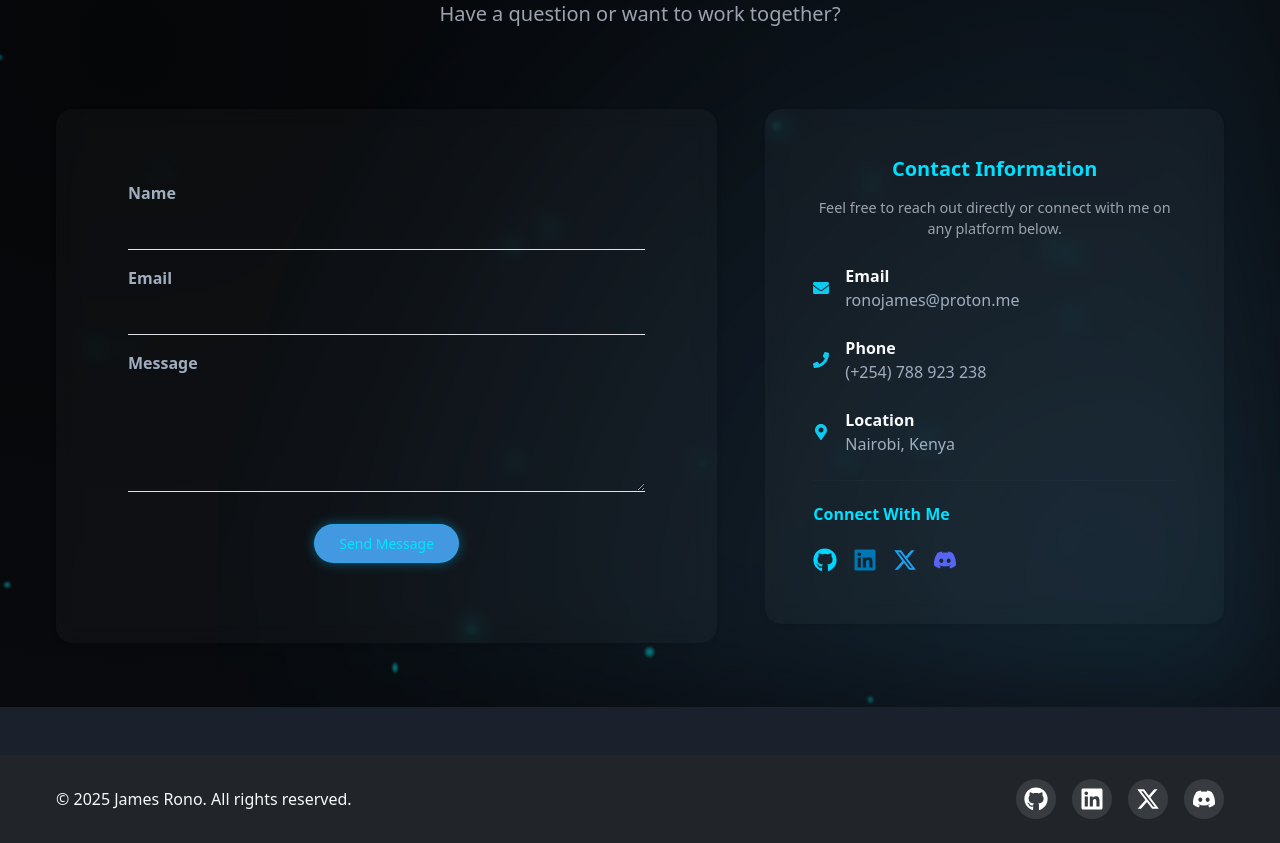
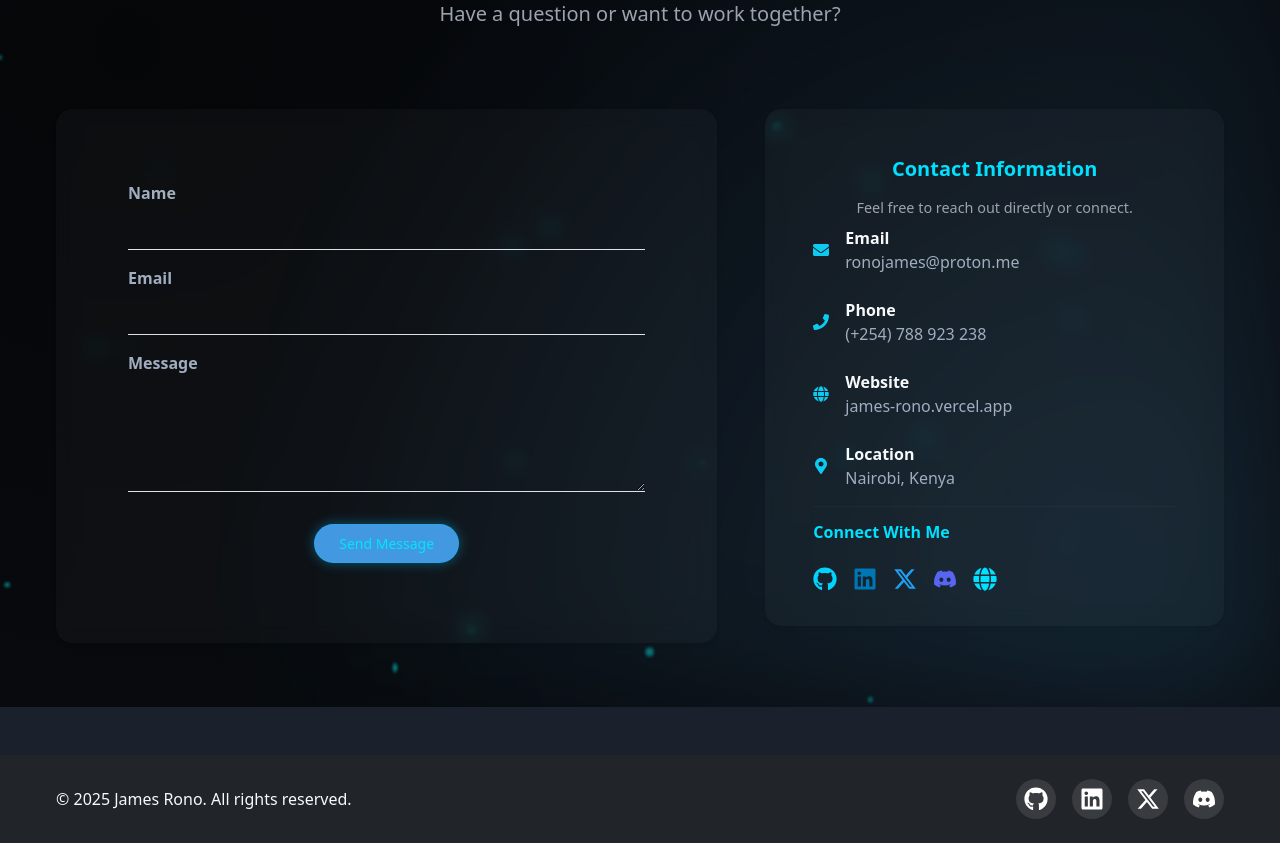
Before and after one commit to jimmi0623/james-rono, a React (Create React App) app: page / in a window 1280 px wide. Shown: the part 8200-9043 px from the top of the page. Built offline with nearby package versions, Linux system fonts and the light colour scheme.

Commit message:
doc: Added and integrated  EmailJs API
updated README.md with EmailJs API setup and configuration

```diff
--- a/package.json
+++ b/package.json
@@ -3,6 +3,7 @@
   "version": "0.1.0",
   "private": true,
   "dependencies": {
+    "@emailjs/browser": "^4.4.1",
     "@testing-library/dom": "^10.4.1",
     "@testing-library/jest-dom": "^6.9.1",
     "@testing-library/react": "^16.3.0",
--- a/src/pages/Contact.js
+++ b/src/pages/Contact.js
@@ -1,13 +1,15 @@
-import React, { useState } from "react";
+import React, { useState, useRef } from "react";
 import { motion } from "framer-motion";
 import { Container, Row, Col, Form, Button, Card } from "react-bootstrap";
+import emailjs from '@emailjs/browser';
 import {
   FaEnvelope,
   FaPhone,
   FaMapMarkerAlt,
   FaGithub,
   FaLinkedin,
-  FaDiscord
+  FaDiscord,
+  FaGlobe
 } from "react-icons/fa";
 import { FaXTwitter } from "react-icons/fa6";
 import AnimatedBackground from "../components/AnimatedBackground";
@@ -16,7 +18,8 @@ const socialLinks = [
   { icon: <FaGithub />, url: "https://github.com/jimmi0623", color: "#00d4ff" },
   { icon: <FaLinkedin />, url: "https://linkedin.com/in/jimmi0623", color: "#0077B5" },
   { icon: <FaXTwitter />, url: "https://x.com/JimmiRonno", color: "#1DA1F2" },
-  { icon: <FaDiscord />, url: "https://discord.com/channels/mijj0623", color: "#5865F2" }
+  { icon: <FaDiscord />, url: "https://discord.com/channels/mijj0623", color: "#5865F2" },
+  { icon: <FaGlobe />, url: "https://james-rono.vercel.app", color: "#00e0ff" } // Website link
 ];
 
 const Contact = () => {
@@ -27,10 +30,38 @@ const Contact = () => {
     setFormData((prev) => ({ ...prev, [name]: value }));
   };
 
-  const handleSubmit = (e) => {
+  const [sending, setSending] = useState(false);
+  const [submitStatus, setSubmitStatus] = useState({ show: false, success: false, message: '' });
+  const form = useRef();
+
+  const handleSubmit = async (e) => {
     e.preventDefault();
-    alert("Hi, kindly reach me via my e-mail, phone or social. Thank you!");
-    setFormData({ name: "", email: "", message: "" });
+    setSending(true);
+    setSubmitStatus({ show: false, success: false, message: '' });
+
+    try {
+      await emailjs.sendForm(
+        'service_5yu89zk', // service ID
+        'template_dzxyybb', // template ID (correct this!)
+        form.current,
+        'bMhHlKK6bzTtk6sEo' // public key
+      );
+
+      setSubmitStatus({
+        show: true,
+        success: true,
+        message: 'Message sent successfully! Thank you for reaching out.'
+      });
+      setFormData({ name: "", email: "", message: "" });
+    } catch (error) {
+      setSubmitStatus({
+        show: true,
+        success: false,
+        message: 'Failed to send message. Please contact me directly via email.'
+      });
+    } finally {
+      setSending(false);
+    }
   };
 
   return (
@@ -108,7 +139,7 @@ const Contact = () => {
                 }}
               >
                 <Card.Body className="p-4 p-md-5">
-                  <Form onSubmit={handleSubmit} className="text-start">
+                  <Form ref={form} onSubmit={handleSubmit} className="text-start">
                     <Form.Group className="mb-3" controlId="name">
                       <Form.Label className="fw-semibold" style={{ color: "#a0aec0" }}>
                         Name
@@ -182,9 +213,19 @@ const Contact = () => {
                         onMouseLeave={(e) =>
                           (e.target.style.boxShadow = "0 0 12px rgba(0,191,255,0.4)")
                         }
+                        disabled={sending}
                       >
-                        Send Message
+                        {sending ? 'Sending...' : 'Send Message'}
                       </Button>
+
+                      {submitStatus.show && (
+                        <div
+                          className={`mt-3 text-${submitStatus.success ? 'success' : 'danger'}`}
+                          style={{ fontSize: '0.9rem' }}
+                        >
+                          {submitStatus.message}
+                        </div>
+                      )}
                     </div>
                   </Form>
                 </Card.Body>
@@ -213,12 +254,12 @@ const Contact = () => {
                   transition: "all 0.4s ease-in-out",
                 }}
               >
-                <Card.Body className="p-4">
+                <Card.Body className="p-4 pb-2">
                   <h5 className="fw-bold mb-3" style={{ color: "#00e0ff" }}>
                     Contact Information
                   </h5>
-                  <p className="mb-4" style={{ color: "#9ca3af", fontSize: "0.9rem" }}>
-                    Feel free to reach out directly or connect with me on any platform below.
+                  <p className="mb-2" style={{ color: "#9ca3af", fontSize: "0.9rem" }}>
+                    Feel free to reach out directly or connect.
                   </p>
 
                   <div className="d-flex flex-column gap-4 text-start">
@@ -251,6 +292,22 @@ const Contact = () => {
                     </div>
 
                     <div className="d-flex align-items-center">
+                      <FaGlobe className="me-3 text-info" />
+                      <div>
+                        <div className="fw-semibold text-light">Website</div>
+                        <a
+                          href="https://james-rono.vercel.app"
+                          className="text-decoration-none"
+                          style={{ color: "#a0aec0" }}
+                          target="_blank"
+                          rel="noopener noreferrer"
+                        >
+                          james-rono.vercel.app
+                        </a>
+                      </div>
+                    </div>
+
+                    <div className="d-flex align-items-center">
                       <FaMapMarkerAlt className="me-3 text-info" />
                       <div>
                         <div className="fw-semibold text-light">Location</div>
@@ -259,7 +316,7 @@ const Contact = () => {
                     </div>
                   </div>
 
-                  <hr className="my-4" style={{ borderColor: "rgba(255,255,255,0.1)" }} />
+                  <hr className="my-3" style={{ borderColor: "rgba(255,255,255,0.1)" }} />
 
                   <div className="text-start">
                     <h6 className="fw-bold mb-3" style={{ color: "#00e0ff" }}>
```
Also changed, not shown: 2 other files (tests, documents, lock files or other folders).
